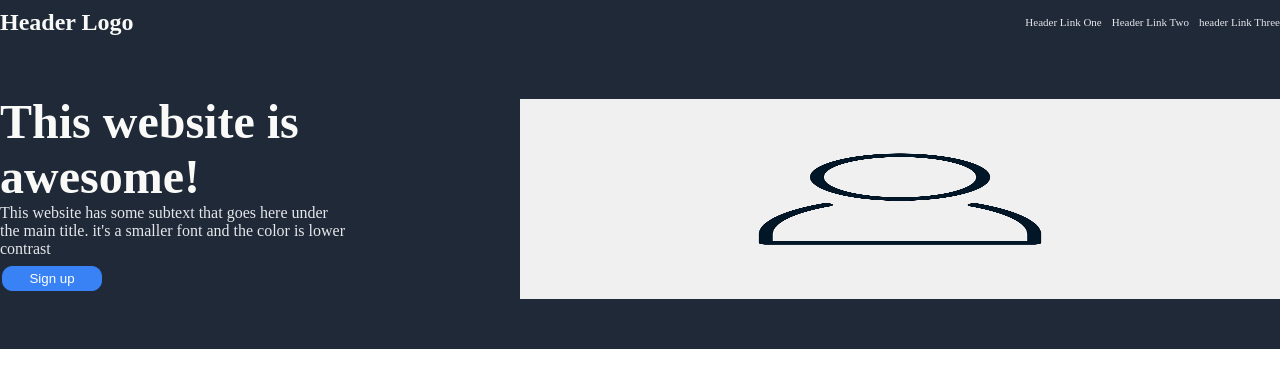
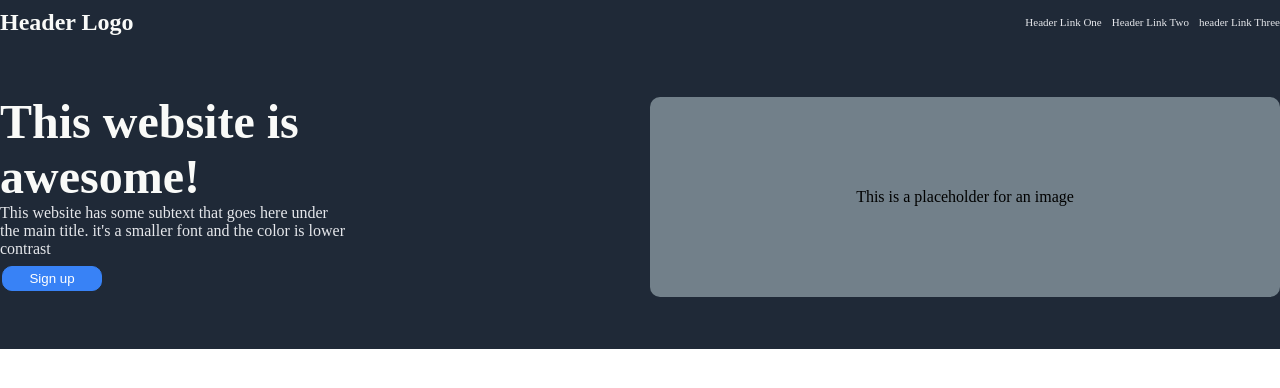
Before and after one commit to TWork1/website-project, a plain HTML site: page odin/landing-page.html in a window 1280 px wide. Drawn offline with Linux system fonts and the light colour scheme.

Commit message:
"change image place holder to text"

```diff
--- a/odin/landing-page.css
+++ b/odin/landing-page.css
@@ -28,13 +28,14 @@ ul{
 .hero{
     display: flex;
     background-color: #1f2937;
-    align-items: flex-end;
+    align-items: center;
     gap: 20px;
     padding: 50px 0 50px 0;
 }
 .he-text{
     display: flex;
     flex-direction: column;
+    flex: 1
 }
 .main-text{
     font-size: 48px;
@@ -47,13 +48,6 @@ ul{
     color: #e5e7eb;
     width: 350px;
 }
-img{
-    display: flex;
-    height: 200px;
-    width: 300px;
-    flex: auto;
-
-}
 button{
     color: white;
     background-color: #3882f6;
@@ -64,3 +58,12 @@ button{
     width: 100px;
     height: 25px;
 }
+.image{
+    display: flex;
+    align-items: center;
+    justify-content: center;
+    background-color: #72808a;
+    flex: 1;
+    height: 200px;
+    border-radius: 10px;
+}
--- a/odin/landing-page.html
+++ b/odin/landing-page.html
@@ -27,7 +27,7 @@
                 <div class="sub-text"> This website has some subtext that goes here under the main title. it's a smaller font and the color is lower contrast </div>
                 <button> Sign up </button>
             </div>
-            <img src="images/placeholder.png">
+            <div class="image"> This is a placeholder for an image</div>
         </div>
 
     </div>
```
